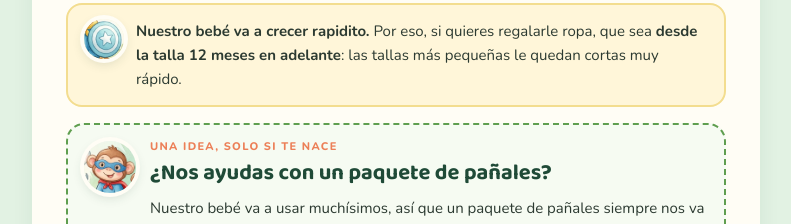
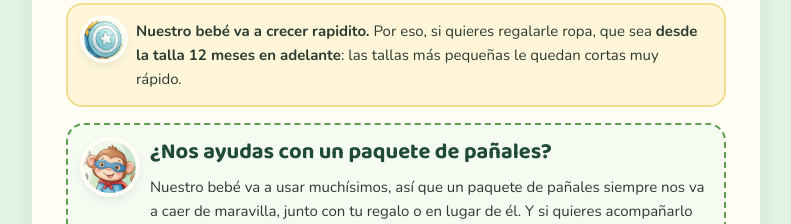
Before and after one commit to Cristian1829/baby-shower-benjamin, a plain HTML site: page index.html in a window 1280 px wide. Shown: the part 2413-2637 px from the top of the page, without its empty margins (244-1035 px from the left). Drawn offline with nearby package versions, Linux system fonts and the light colour scheme; no server answers.

Commit message:
Pañales: quitar la etiqueta 'Una idea, solo si te nace'
Co-Authored-By: Claude Opus 5.5 <noreply@anthropic.com>

```diff
--- a/index.html
+++ b/index.html
@@ -352,7 +352,6 @@ footer img{width:60px;margin:0 auto}
     <div class="panales" id="panales">
       <img class="face" src="img/cara-mono.webp" alt="">
       <div class="pan-body">
-        <span class="pan-k">Una idea, solo si te nace</span>
         <h3>¿Nos ayudas con un paquete de pañales?</h3>
         <p><span class="nb" data-real="Benjamin">Nuestro bebé</span> va a usar muchísimos, así que un paquete de pañales siempre nos va a caer de maravilla, junto con tu regalo o en lugar de él. Y si quieres acompañarlo con un paquete de toallitas húmedas, ¡mejor todavía! No es ningún compromiso: lo que más queremos es que vengas.</p>
 
```
